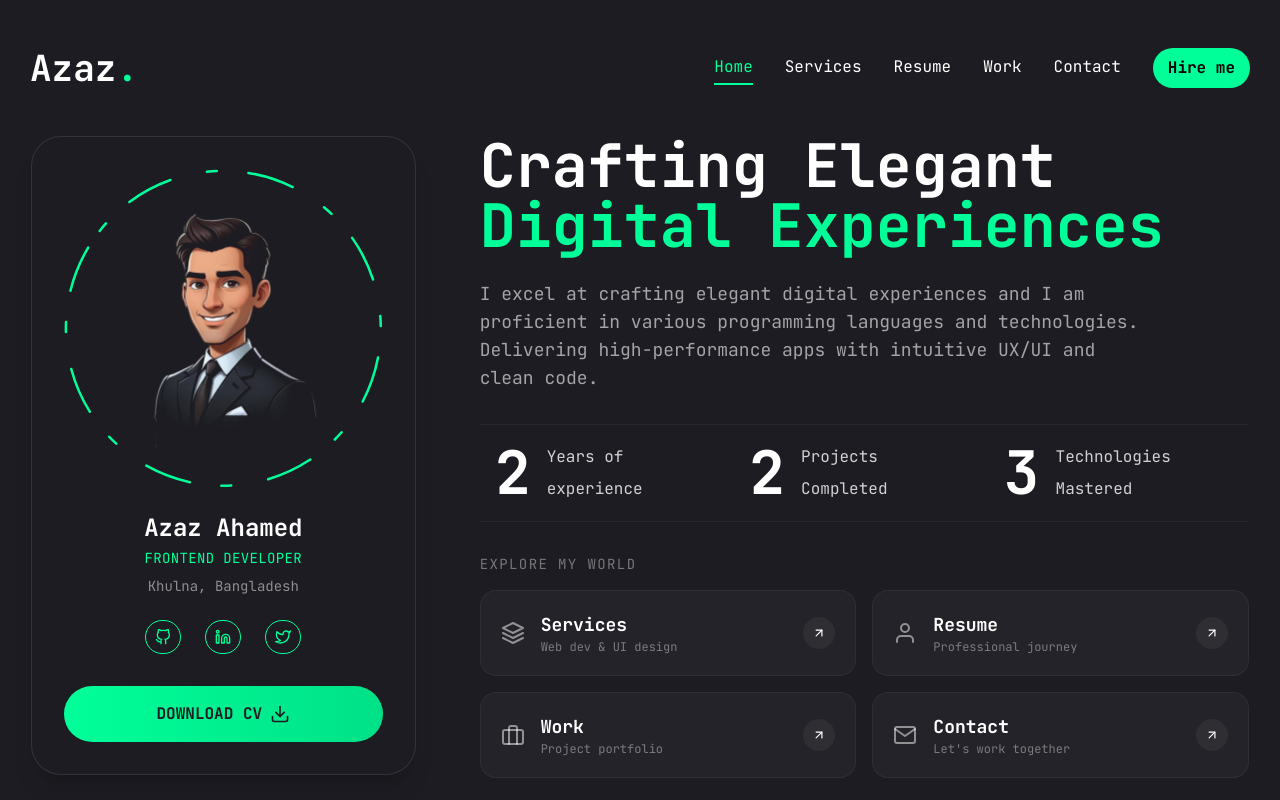
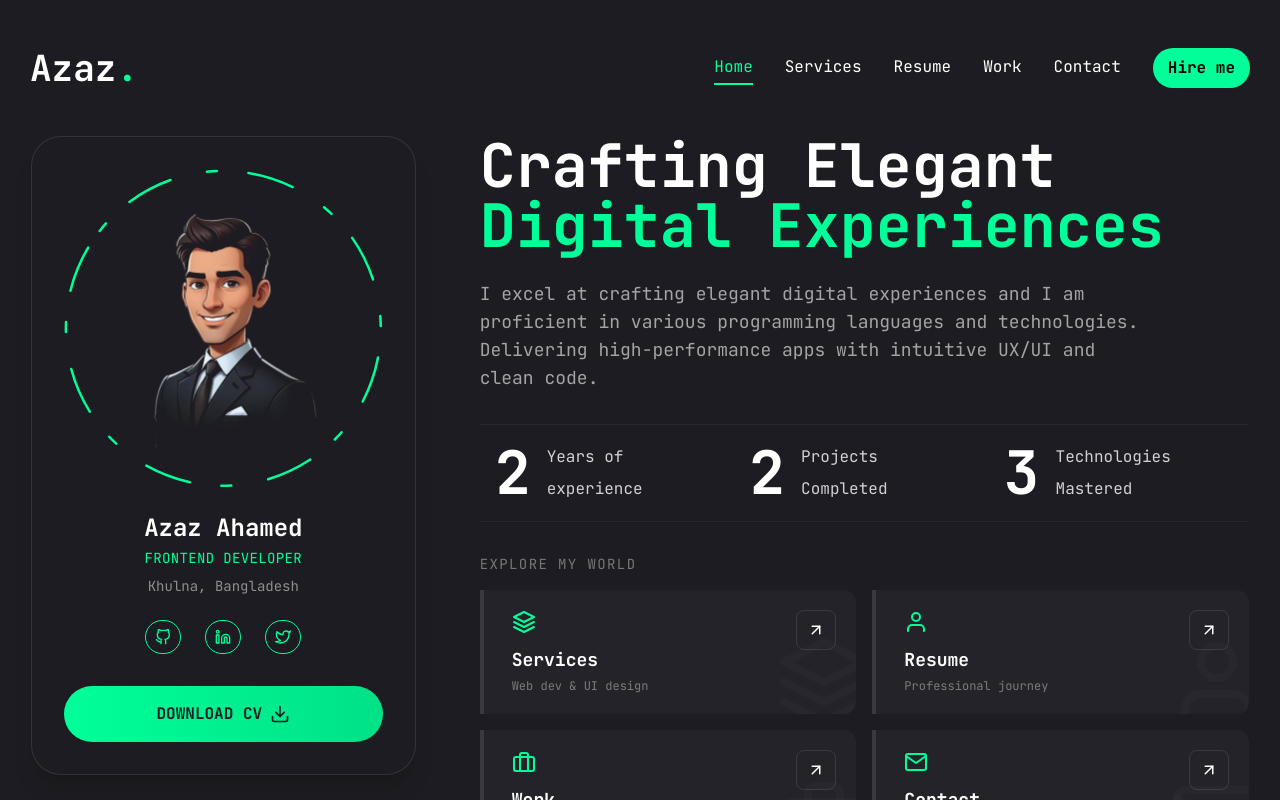
Before and after one commit to azaz7418/Portfolio, a React (Vite) app: page / in a window 1280 px wide. Built offline with nearby package versions, Linux system fonts and the light colour scheme.

Commit message:
Refactor Home component layout and enhance navigation links with new styles

```diff
--- a/src/pages/Home.jsx
+++ b/src/pages/Home.jsx
@@ -39,29 +39,22 @@ const Home = () => {
   return (
     <section className=" flex items-center justify-center py-8 md:py-10 xl:py-0">
       <div className="container mx-auto px-4 md:px-6 xl:px-4">
-
         {/* Main Grid Layout to match Image Structure */}
         <div className="grid grid-cols-1 md:grid-cols-12 gap-6 md:gap-8 items-start">
-
           {/* --- LEFT COLUMN: Profile Card --- */}
           {/* Matches the dark card on the left of your image */}
           <div className="md:col-span-4 w-full bg-[#1c1c22] rounded-[20px] md:rounded-[30px] p-6 md:p-8 border border-white/10 flex flex-col items-center text-center shadow-xl">
-
             {/* Profile Image Wrapper */}
             <div className="w-full  aspect-square rounded-[20px] overflow-hidden mb-4 md:mb-6">
               <Image />
             </div>
 
             {/* Name & Role */}
-            <h2 className="text-xl md:text-2xl font-bold text-white mb-1">
-              Azaz Ahamed
-            </h2>
+            <h2 className="text-xl md:text-2xl font-bold text-white mb-1">Azaz Ahamed</h2>
             <span className="text-accent font-medium tracking-wide text-xs md:text-sm uppercase mb-2 block">
               Frontend Developer
             </span>
-            <p className="text-white/50 text-xs md:text-sm mb-4 md:mb-6">
-              Khulna, Bangladesh
-            </p>
+            <p className="text-white/50 text-xs md:text-sm mb-4 md:mb-6">Khulna, Bangladesh</p>
 
             {/* Social Icons (Moved inside card) */}
             <div className="mb-6 md:mb-8 flex justify-center w-full">
@@ -78,10 +71,8 @@ const Home = () => {
             </button>
           </div>
 
-
           {/* --- RIGHT COLUMN: Content & Stats --- */}
           <div className="md:col-span-8 flex flex-col justify-center space-y-6 md:space-y-8 xl:pl-8">
-
             {/* Header Text Section */}
             <div>
               <h1 className="text-3xl md:text-4xl xl:text-6xl font-bold text-white mb-4 md:mb-6 leading-tight">
@@ -89,8 +80,8 @@ const Home = () => {
                 <span className="text-accent">Digital Experiences</span>
               </h1>
               <p className="text-white/60 text-base md:text-lg leading-relaxed max-w-2xl">
-                I excel at crafting elegant digital experiences and I am proficient
-                in various programming languages and technologies. Delivering high-performance apps with intuitive UX/UI and clean code.
+                I excel at crafting elegant digital experiences and I am proficient in various programming languages and
+                technologies. Delivering high-performance apps with intuitive UX/UI and clean code.
               </p>
             </div>
 
@@ -101,38 +92,41 @@ const Home = () => {
 
             {/* Navigation / Links Grid */}
             <div className="space-y-4">
-                <p className="text-white/40 font-medium text-xs md:text-sm uppercase tracking-widest">
-                    Explore My World
-                </p>
+              <p className="text-white/40 font-medium text-xs md:text-sm uppercase tracking-widest">Explore My World</p>
 
               <div className="grid grid-cols-1 md:grid-cols-2 gap-4">
                 {navItems.map((item, index) => (
                   <Link
                     to={item.path}
                     key={index}
-                        className="group bg-[#232329] border border-white/5 p-4 md:p-5 rounded-2xl hover:border-accent transition-all duration-300 flex items-center justify-between"
+                    className="group relative bg-[#232329] overflow-hidden rounded-r-xl transition-all duration-300"
                   >
-                        <div className="flex items-center gap-3 md:gap-4">
-                            <div className="text-xl md:text-2xl text-white/50 group-hover:text-accent transition-colors">
-                                {item.icon}
-                            </div>
-                            <div>
-                                <h3 className="text-base md:text-lg font-bold text-white group-hover:text-accent transition-colors">
+                    {/* Active Side Bar */}
+                    <div className="absolute left-0 top-0 bottom-0 w-1 bg-white/10 group-hover:bg-accent group-hover:w-1.5 transition-all duration-300"></div>
+
+                    <div className="p-5 pl-8 flex justify-between items-start">
+                      <div className="relative z-10">
+                        <div className="text-accent mb-3 text-2xl">{item.icon}</div>
+                        <h3 className="text-lg font-bold text-white mb-1 group-hover:text-accent transition-colors">
                           {item.title}
                         </h3>
-                                <p className="text-xs text-white/40">{item.desc}</p>
+                        <p className="text-xs text-white/40 group-hover:text-white/60">{item.desc}</p>
+                      </div>
+
+                      <div className="h-10 w-10 border border-white/10 rounded-lg flex items-center justify-center group-hover:border-accent group-hover:bg-accent group-hover:text-primary transition-all duration-300">
+                        <FiArrowUpRight className="text-lg" />
                       </div>
                     </div>
 
-                        <div className="w-8 h-8 rounded-full bg-white/5 flex items-center justify-center group-hover:bg-accent transition-all duration-300">
-                            <FiArrowUpRight className="text-white text-sm group-hover:text-primary group-hover:rotate-45 transition-transform duration-300" />
+                    {/* Large Background Watermark Icon */}
+                    <div className="absolute -right-4 -bottom-4 text-8xl text-white/[0.02] group-hover:text-accent/[0.05] transition-colors pointer-events-none">
+                      {item.icon}
                     </div>
                   </Link>
                 ))}
               </div>
             </div>
           </div>
-
         </div>
       </div>
     </section>
```
Lines whose indentation alone changed are shown as unchanged.
